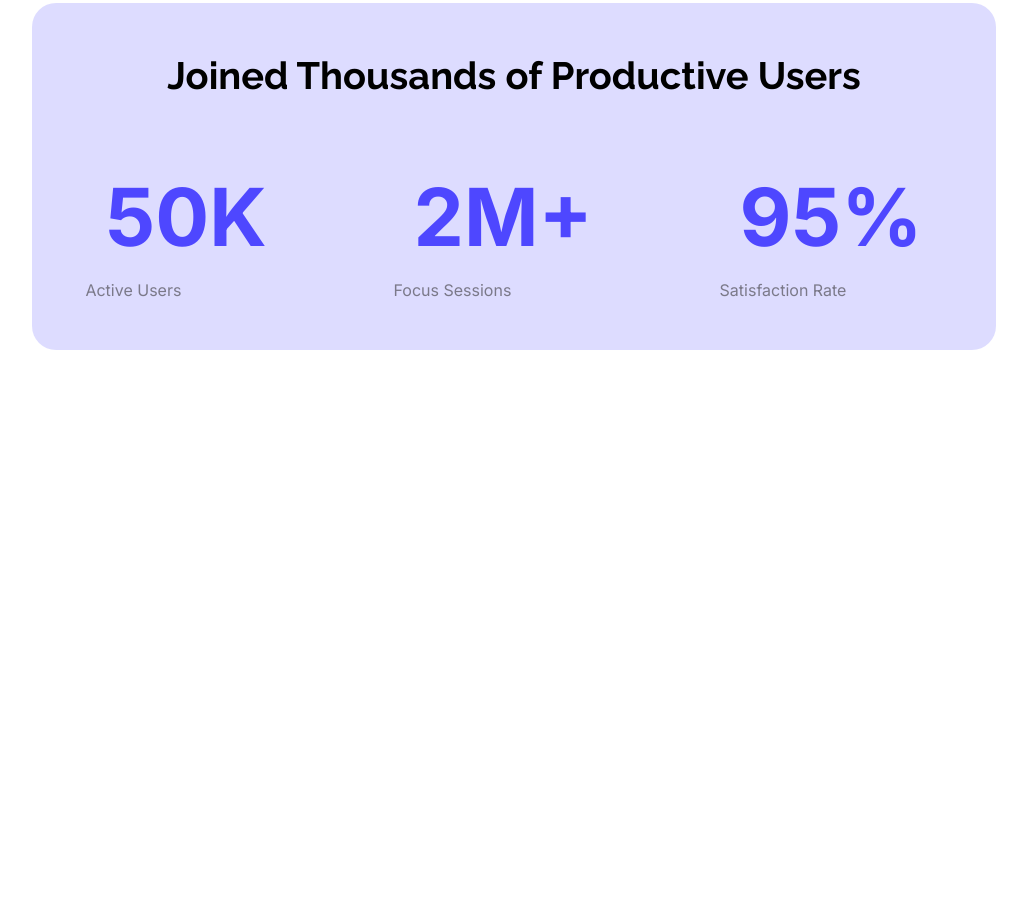
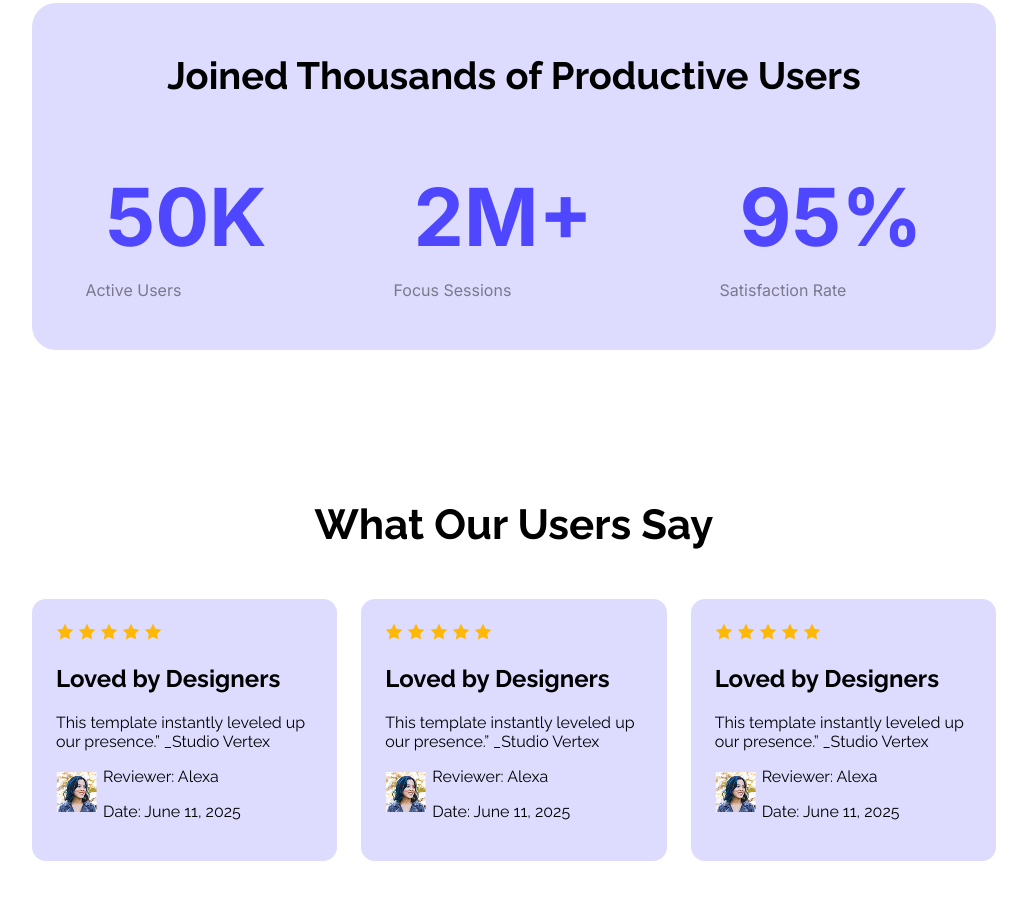
Before and after one commit to Meher-2003/novaflow, a plain HTML site: page index.html in a window 1280 px wide. Shown: the part 1436-2335 px from the top of the page, without its empty margins (126-1153 px from the left). Before the commit the page ends 1936 px from the top, so only its background shows below. Drawn offline with Linux system fonts and the light colour scheme.

Commit message:
added feedback section

```diff
--- a/index.html
+++ b/index.html
@@ -37,7 +37,7 @@
                 <img  class="img" src="B12A01-landing-launchpad/Assets/wc-mini.png" alt="">
             </div>
         </div>
-        <div class="productive-section">
+        <div class="productive-section ">
             <div class="productive-section-title align-center">Joined Thousands of Productive Users</div>
             <div class="productive-rating">
                 <div class="number">
@@ -54,6 +54,62 @@
                 </div>
             </div>
         </div>
+        <div class="feedback-section">
+            <div class="feedback-title align-center">What Our Users Say</div>
+            <div class="feedback">
+                <div class="fedback-box">
+                    <div class="icon"><img src="B12A01-landing-launchpad/Assets/icon-star.png" alt="">
+                    <img src="B12A01-landing-launchpad/Assets/icon-star.png" alt="">
+                <img src="B12A01-landing-launchpad/Assets/icon-star.png" alt="">
+                <img src="B12A01-landing-launchpad/Assets/icon-star.png" alt="">
+                <img src="B12A01-landing-launchpad/Assets/icon-star.png" alt=""></div>
+                    <div class="feed-title"><h2>Loved by Designers</h2></div>
+                    <div class="feed-sub-title">This template instantly leveled up our presence.” _Studio Vertex</div>
+                    <div class="review">
+                    <div class="rview-image"><img src="B12A01-landing-launchpad/Assets/avatar.png" alt=""></div>
+                    <div class="review-text">
+                        <p>Reviewer: Alexa</p>
+                        <p>Date: June 11, 2025</p>
+                    </div>
+                    </div>
+                </div>
+                <div class="fedback-box">
+                    <div class="icon"><img src="B12A01-landing-launchpad/Assets/icon-star.png" alt="">
+                    <img src="B12A01-landing-launchpad/Assets/icon-star.png" alt="">
+                    <img src="B12A01-landing-launchpad/Assets/icon-star.png" alt="">
+                    <img src="B12A01-landing-launchpad/Assets/icon-star.png" alt="">
+                    <img src="B12A01-landing-launchpad/Assets/icon-star.png" alt="">
+                    </div>
+                    <div class="feed-title"><h2>Loved by Designers</h2></div>
+                    <div class="feed-sub-title">This template instantly leveled up our presence.” _Studio Vertex</div>
+                    <div class="review">
+                        <div class="rview-image"><img src="B12A01-landing-launchpad/Assets/avatar.png" alt=""></div>
+                        <div class="review-text">
+                            <p>Reviewer: Alexa</p>
+                            <p>Date: June 11, 2025</p>
+                        </div>
+                    </div>
+                </div>
+                <div class="fedback-box">
+                    <div class="icon">
+                        <img src="B12A01-landing-launchpad/Assets/icon-star.png" alt="">
+                        <img src="B12A01-landing-launchpad/Assets/icon-star.png" alt="">
+                        <img src="B12A01-landing-launchpad/Assets/icon-star.png" alt="">
+                        <img src="B12A01-landing-launchpad/Assets/icon-star.png" alt="">
+                        <img src="B12A01-landing-launchpad/Assets/icon-star.png" alt="">
+                        </div>
+                    <div class="feed-title"><h2>Loved by Designers</h2></div>
+                    <div class="feed-sub-title">This template instantly leveled up our presence.” _Studio Vertex</div>
+                    <div class="review">
+                        <div class="rview-image"><img src="B12A01-landing-launchpad/Assets/avatar.png" alt=""></div>
+                        <div class="review-text">
+                            <p>Reviewer: Alexa</p>
+                            <p>Date: June 11, 2025</p>
+                        </div>
+                    </div>
+                </div>
+            </div>
+        </div>
     </main>
 
     <footer>
--- a/styles/novaflow.css
+++ b/styles/novaflow.css
@@ -98,3 +98,31 @@ nav .title{
     color: rgba(44, 43, 43, 0.555);
     margin-bottom: 50px;
 }
+
+/* feedback styles */
+.feedback-section{
+    max-width: 1700px;
+}
+.feedback-title{
+    font-size: 42px;
+    font-weight: bold;
+    margin-bottom: 50px;
+}
+.feedback{
+    display: flex;
+    justify-content: space-around;
+    margin: 50px 150px;
+     gap: 24px;
+
+}
+.fedback-box{
+    background-color: #4d47ff30;
+    border-radius: 14px;
+    padding: 24px;
+    box-shadow: #ffffff59;
+}
+.review{
+    display: flex;
+     align-items: center;
+    gap: 6px;
+}
```
